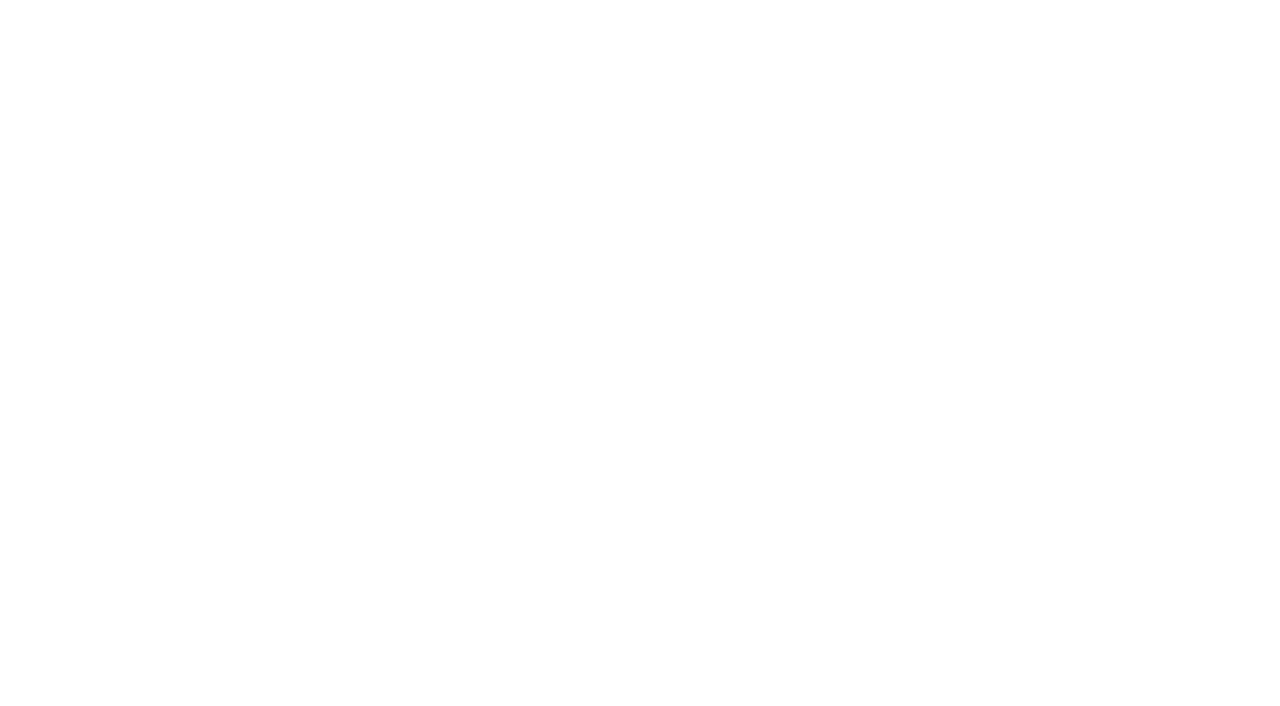
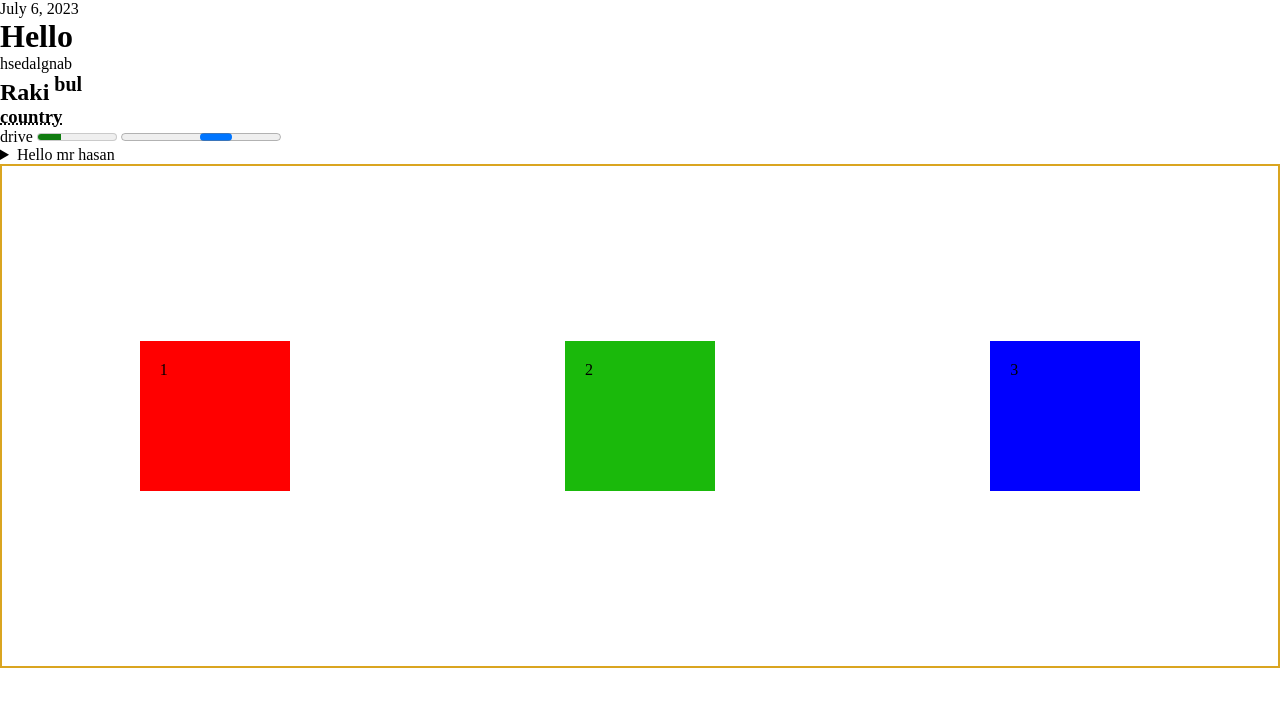
Before and after one commit to Rhasan77/digital-market, a plain HTML site: page index.html in a window 1280 px wide. Drawn offline with Linux system fonts and the light colour scheme.

Commit message:
this is first updated

```diff
--- a/index.css
+++ b/index.css
@@ -0,0 +1,24 @@
+*{
+  margin: 0;
+  padding: 0;
+}
+.container{
+  display: flex;
+  justify-content: space-around;
+  align-items: center;
+  height: 500px;
+  border:2px solid goldenrod;
+  /* flex-direction: row-reverse; */
+}
+.box{
+  padding: 20px;
+  background-color: red;
+  width: 110px;
+  height: 110px;
+}
+.box2{
+  background-color:rgb(26, 185, 11);
+}
+.box3{
+  background-color: blue;
+}
--- a/index.html
+++ b/index.html
@@ -4,8 +4,36 @@
   <meta charset="UTF-8">
   <meta name="viewport" content="width=device-width, initial-scale=1.0">
   <title>Document</title>
+  <link rel="stylesheet" href="index.css">
 </head>
 <body>
 
+  <time datetime="2023-07-06">July 6, 2023</time>
+  <h1>Hello</h1>
+  <bdo dir="rtl">bangladesh</bdo>
+  <h2>Raki<sup> bul</sup></h2>
+  <h3><abbr title="this is bangladesh">country</abbr></h3>
+  <label for="disk">drive</label>
+  <meter id="disk" value=".3">
+
+  </meter>
+  <progress id="">
+
+  </progress>
+  <details>
+    <summary> Hello mr hasan </summary>
+    <p>Lorem ipsum dolor sit, amet consectetur adipisicing elit. Quas consequuntur cum quibusdam pariatur debitis velit laboriosam, iusto fuga non? Rem voluptatum earum totam voluptas veritatis officiis ipsam amet fuga minima!
+
+    </p>
+  </details>
+
+
+
+  <div class="container">
+    <div class="box">1</div>
+    <div class="box box2">2</div>
+    <div class="box box3">3</div>
+  </div>
+
 </body>
 </html>
```
